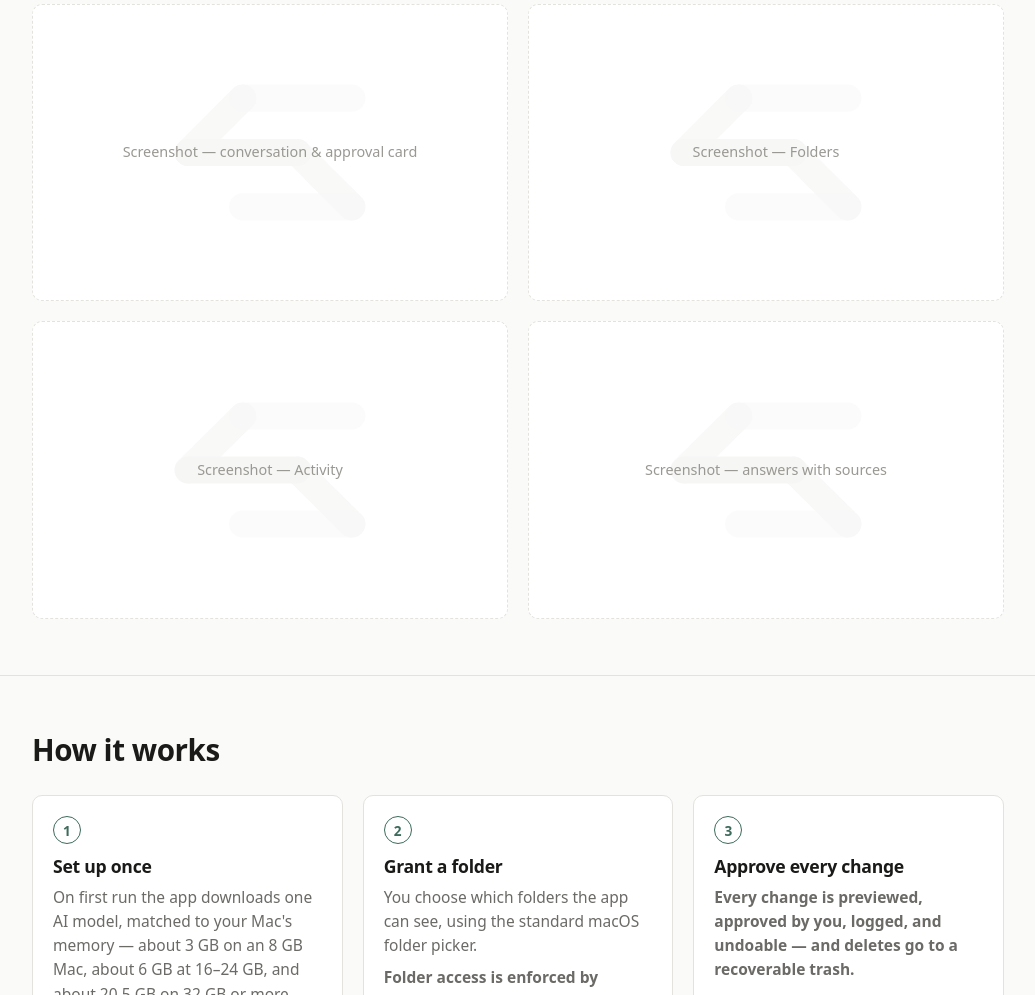
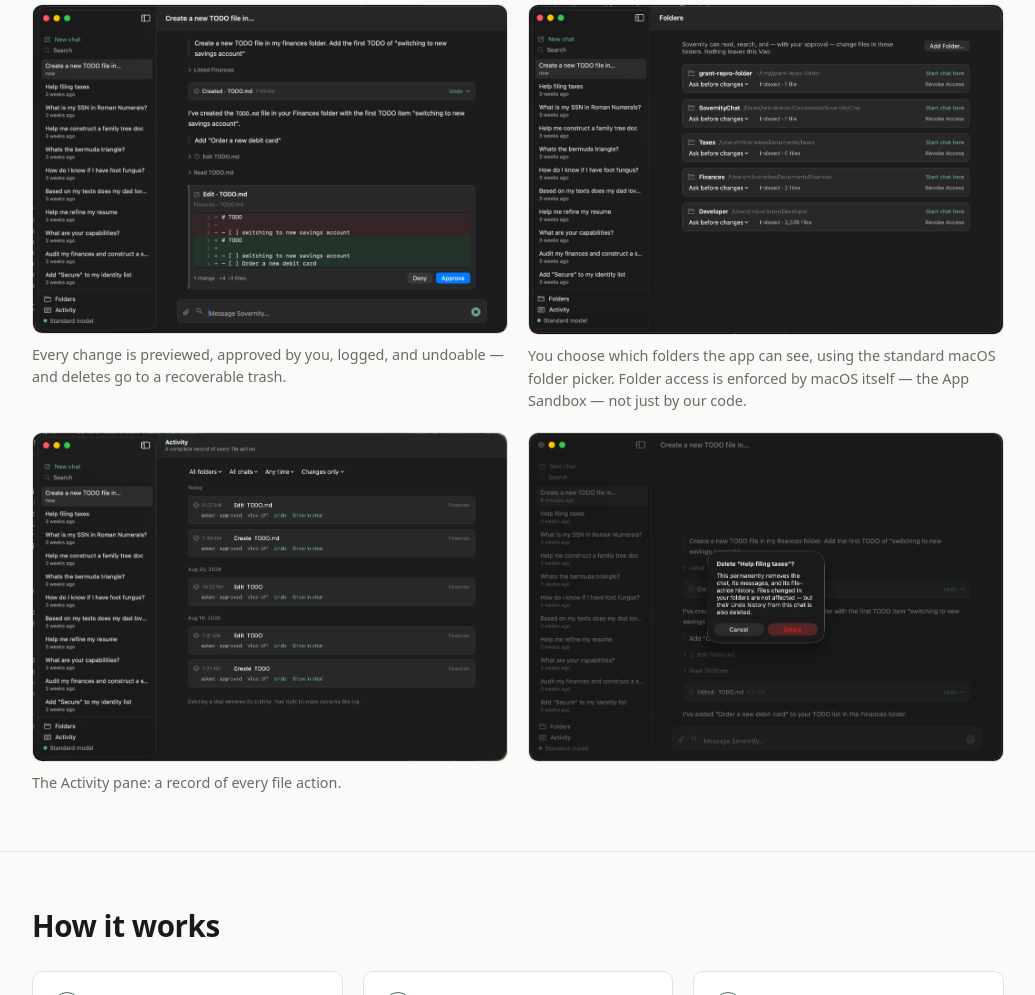
Before and after one commit to SovernityHQ/sovernity-web, a plain HTML site: page index.html in a window 1280 px wide. Shown: the part 833-1828 px from the top of the page, without its empty margins (122-1157 px from the left). Drawn offline with Linux system fonts and the light colour scheme.

Commit message:
Publish site from b0d403f
Generated by scripts/publish-website.sh in the private application repo.
Do not hand-edit this repository.

```diff
--- a/index.html
+++ b/index.html
@@ -83,31 +83,42 @@
       <div class="wrap">
         <h2 id="see-heading">See the app</h2>
 
-        <!-- FB-3 DELIVERS THE SCREENSHOTS. Four slots, each 16:10 (macOS main
-             window). Deliver 2880x1800 PNG (@2x) per slot, fixture content
-             only. Suggested subjects, matching DESIGN_SPEC surfaces:
-             1. Conversation with a pending approval card (diff visible)
-             2. Folders pane (grant rows, indexing status)
-             3. Activity pane (audit trail)
-             4. Sources row expanded (visible retrieval)
-             Alt text below is placeholder-neutral now; FB-3 writes real alt
-             text describing what each screenshot shows (ban-list checked). -->
+        <!-- SCREENSHOTS DELIVERED 2026-09-11, founder-accepted; shot list SUBSTITUTED
+             from the original four (ANNOUNCE_KIT §4 records the substitution and the
+             caption resolution). Native @2x window captures, 2084x1444.
+
+             CAPTIONS ARE CLAIM STRINGS. Every caption below is an EXISTING approved
+             line quoted verbatim — claim #8, ANNOUNCE_KIT §6 G-4, WEBSITE_COPY_KIT §2's
+             folder-grant line, and claim #4 — so none is newly authored and none
+             required a CLAIMS §4 routing. The delete shot carries NO caption
+             deliberately: claim #3 was available and rejected, because it generalises
+             over "files" while the dialog in the frame says files in your folders are
+             not affected. Do not add one.
+
+             The approval-card shot is editing footage, so it implies the 16 GB+ tier;
+             the requirements block on this page carries that line (kit §5 rule).
+
+             ALT TEXT is neutral-descriptive (category (b)) — it states what is on
+             screen and makes no privacy, security, deletion or capability claim. -->
         <div class="shot-grid">
-          <figure class="media-slot ratio-16x10" role="img" aria-label="Placeholder for app screenshot: conversation with an approval card">
-            <img class="watermark" src="assets/mark-mono.svg" alt="">
-            <span class="slot-label">Screenshot — conversation &amp; approval card</span>
+          <figure class="shot">
+            <img src="assets/shot-approval.png" width="2084" height="1444" loading="lazy" decoding="async"
+                 alt="The chat view. A pending change to a Markdown file is shown as a line-by-line diff, with Deny and Approve buttons beneath it.">
+            <figcaption>Every change is previewed, approved by you, logged, and undoable — and deletes go to a recoverable trash.</figcaption>
           </figure>
-          <figure class="media-slot ratio-16x10" role="img" aria-label="Placeholder for app screenshot: Folders pane">
-            <img class="watermark" src="assets/mark-mono.svg" alt="">
-            <span class="slot-label">Screenshot — Folders</span>
+          <figure class="shot">
+            <img src="assets/shot-folders.png" width="2082" height="1448" loading="lazy" decoding="async"
+                 alt="The Folders pane, listing granted folders with their access setting, indexing status, and a control to revoke access.">
+            <figcaption>You choose which folders the app can see, using the standard macOS folder picker. Folder access is enforced by macOS itself — the App Sandbox — not just by our code.</figcaption>
           </figure>
-          <figure class="media-slot ratio-16x10" role="img" aria-label="Placeholder for app screenshot: Activity pane">
-            <img class="watermark" src="assets/mark-mono.svg" alt="">
-            <span class="slot-label">Screenshot — Activity</span>
+          <figure class="shot">
+            <img src="assets/shot-activity.png" width="2086" height="1444" loading="lazy" decoding="async"
+                 alt="The Activity pane, listing file actions by date with the file changed and links to view the diff or undo it.">
+            <figcaption>The Activity pane: a record of every file action.</figcaption>
           </figure>
-          <figure class="media-slot ratio-16x10" role="img" aria-label="Placeholder for app screenshot: sources shown with an answer">
-            <img class="watermark" src="assets/mark-mono.svg" alt="">
-            <span class="slot-label">Screenshot — answers with sources</span>
+          <figure class="shot">
+            <img src="assets/shot-delete.png" width="2086" height="1440" loading="lazy" decoding="async"
+                 alt="A confirmation dialog asking whether to delete a chat, describing what deleting it removes.">
           </figure>
         </div>
       </div>
--- a/style.css
+++ b/style.css
@@ -234,6 +234,18 @@ figcaption {
   margin-top: 10px;
 }
 
+.shot {
+  margin: 0;
+}
+.shot img {
+  display: block;
+  width: 100%;
+  height: auto;
+  border: 1px solid var(--border);
+  border-radius: 10px;
+  background: var(--surface-raised);
+}
+
 .shot-grid {
   display: grid;
   grid-template-columns: 1fr 1fr;
```
Also changed, not shown: README.md, assets/shot-activity.png (added), assets/shot-approval.png (added), assets/shot-delete.png (added), assets/shot-folders.png (added), 1 other file.
